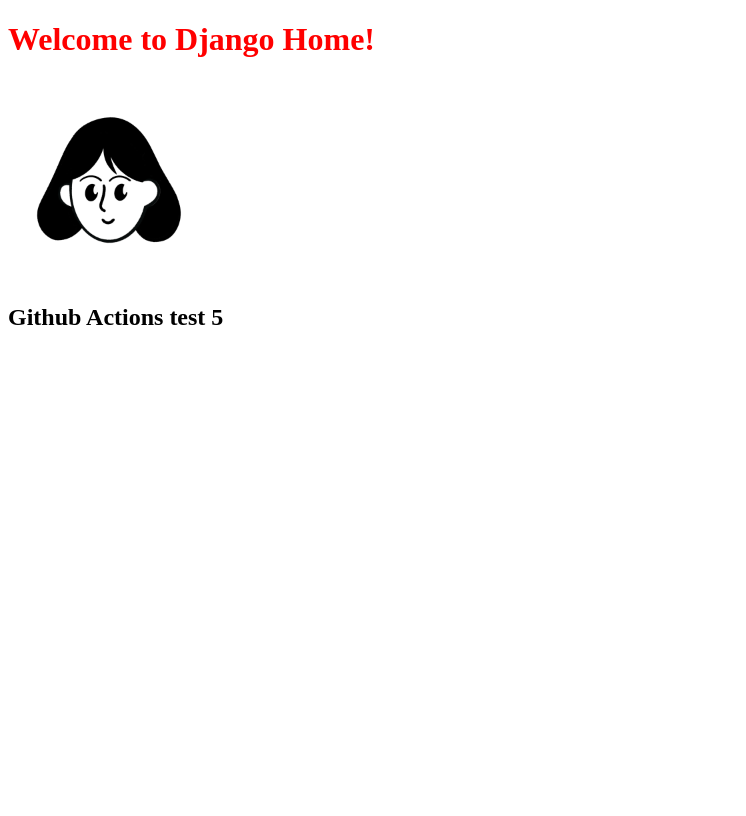
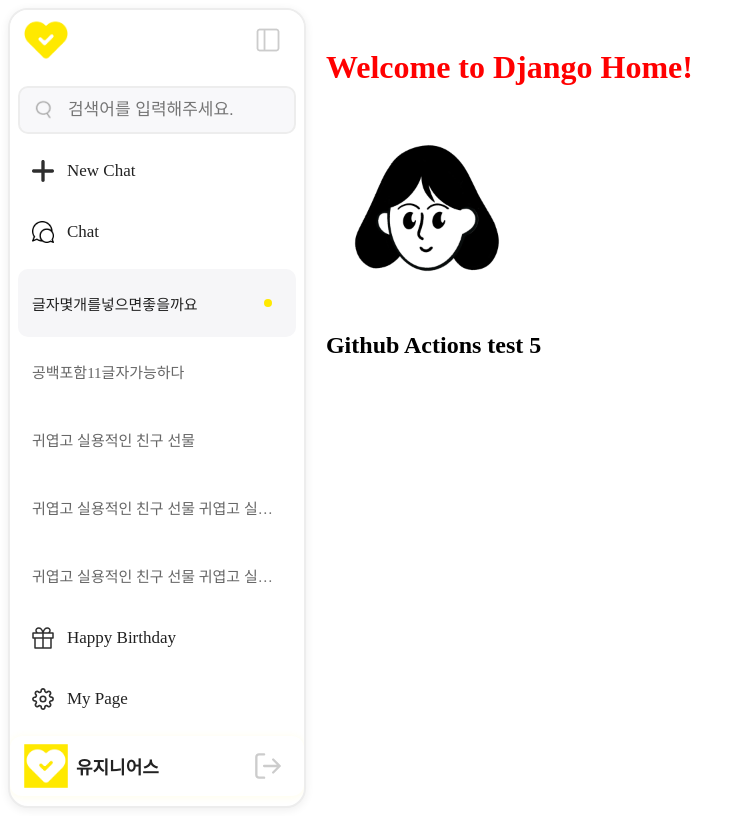
Before and after one commit to yujitaeng/SKN09-FINAL-2Team, a Django app: page / in a window 1280 px wide. Shown: the whole page, without its empty margins (0-746 px from the left). Before the commit the page ends 325 px from the top, so only its background shows below. Run offline with Django 5.2, Linux system fonts and the light colour scheme.

Commit message:
update sidebar

```diff
--- a/senpick/app/templates/index.html
+++ b/senpick/app/templates/index.html
@@ -4,11 +4,18 @@
 <html lang="en">
 <head>
     <link rel="stylesheet" type="text/css" href="{% static 'css/style.css' %}">
+    <link rel="stylesheet" href="{% static 'css/sidebar.css' %}">
 </head>
 <body>
-    <h1>Welcome to Django Home!</h1>
-    <img src="{% static 'images/test.png' %}" width="200">
-    <h2>Github Actions test 5</h2>
-    <script src="{% static 'js/script.js' %}"></script>
+    <div>
+        <div style="display:flex;">
+        {% include "sidebar.html" %}
+        <div class="main-content">
+            <h1>Welcome to Django Home!</h1>
+            <img src="{% static 'images/test.png' %}" width="200">
+            <h2>Github Actions test 5</h2>
+            <script src="{% static 'js/script.js' %}"></script>
+        </div>
+    </div>
 </body>
 </html>
--- a/senpick/app/templates/sidebar.html
+++ b/senpick/app/templates/sidebar.html
@@ -1,6 +1,5 @@
 {% load static %}
-<link rel="stylesheet" href="{% static 'css/sidebar.css' %}">
-<div class="sidebar mini" id="sidebar">
+<div class="sidebar" id="sidebar">
   <!-- 상단 헤더 (브랜드/토글) -->
   <div class="sidebar-header">
     <img src="{% static 'images/top_logo.png' %}" alt="Senpick Logo" class="logo-img">
@@ -10,40 +9,53 @@
   </div>
   <!-- 메인: 검색, New Chat, Chat, 채팅리스트 -->
   <div class="sidebar-main">
-    <div class="search-row" id="sidebar-search-row">
-      <img src="{% static 'images/search.png' %}" alt="검색">
-      <input type="text" placeholder="검색어를 입력해주세요.">
-    </div>
+    <label for="sidebarSearch">
+      <div class="search-row" id="sidebar-search-row">
+        <img src="{% static 'images/search.png' %}" alt="검색">
+        <input id="sidebarSearch" type="text" placeholder="검색어를 입력해주세요.">
+      </div>
+    </label>
     <div class="menu-btn-row" id="newchat-btn">
-      <img src="{% static 'images/plus.png' %}" alt="새 채팅">
+      <img src="{% static 'images/plus.svg' %}" alt="새 채팅">
       <span class="btn-label">New Chat</span>
     </div>
     <div class="menu-btn-row selected" id="chat-btn">
       <img src="{% static 'images/chat_logo.png' %}" alt="Chat">
       <span class="btn-label">Chat</span>
     </div>
-    <ul class="chat-list">
-
-    </ul>
+    <ul class="chat-list"></ul>
+    <div class="menu-btn-row" id="gift-btn">
+      <img src="{% static 'images/gift.svg' %}" alt="Gift">
+      <span class="btn-label">Happy Birthday</span>
+    </div>
   </div>
   <!-- 하단: 마이페이지/브랜드바 -->
   <div class="sidebar-bottom">
-    <div class="mypage-row">
+    <div class="menu-btn-row" id="my-btn">
+      <img src="{% static 'images/settings.svg' %}" alt="Settings">
+      <span class="btn-label">My Page</span>
+    </div>
+    {% comment %} <div class="mypage-row">
       <img src="{% static 'images/Settings.png' %}" alt="설정">
       <span>My Page</span>
-    </div>
+    </div> {% endcomment %}
     <div class="brand-bar">
       <img src="{% static 'images/bottom_logo.png' %}" alt="Brand" class="brand-logo">
       <span class="brand-label">유지니어스</span>
       <a href="#" class="brand-link">
-        <img src="{% static 'images/Log_out.png' %}" alt="로그아웃">
+        <img src="{% static 'images/logout.svg' %}" alt="로그아웃">
       </a>
     </div>
   </div>
 </div>
 <script>
-    const chatlist = ["글자몇개를넣으면좋을까요","공백포함11글자가능하다","귀엽고 실용적인 친구 선물"]
-
+    const chatlist = [
+      "글자몇개를넣으면좋을까요",
+      "공백포함11글자가능하다",
+      "귀엽고 실용적인 친구 선물",
+      "귀엽고 실용적인 친구 선물 귀엽고 실용적인 친구 선물",
+      "귀엽고 실용적인 친구 선물 귀엽고 실용적인 친구 선물 귀엽고 실용적인 친구 선물"
+    ]
 
   // 접힘/펼침 상태 관리
   const sidebar = document.getElementById('sidebar');
@@ -52,9 +64,19 @@
   const chathistory = document.querySelector('.chat-list');
   chathistory.append(...chatlist.map(chat => {
     const li = document.createElement('li');
-    li.textContent = chat;
+    const span = document.createElement('span');
+    span.className = 'chat-title';
+    span.textContent = chat;
+    li.appendChild(span);
+    li.addEventListener('click', () => {
+      document.querySelector('.chat-list li.selected')?.classList.remove('selected');
+      li.classList.add('selected');
+    });
     return li;
   }));
+
+  chathistory.firstElementChild?.classList.add('selected');
+
   function showToggleIfOpen() {
     if (sidebar.classList.contains('mini')) {
       toggleBtn.style.display = 'none';
@@ -72,6 +94,7 @@
   searchRow.addEventListener('click', function() {
     if (sidebar.classList.contains('mini')) {
       sidebar.classList.remove('mini');
+      sidebarSearch.focus();
       showToggleIfOpen();
     }
   });
--- a/senpick/static/css/sidebar.css
+++ b/senpick/static/css/sidebar.css
@@ -1,26 +1,28 @@
+/* === SIDEBAR 기본 구조 === */
 .sidebar {
   width: 310px;
   height: 100vh;
-  border-radius: 20px;
-  background: #ffffff;
-  border: 2px solid #ededed;
-  box-shadow: 0 2px 10px 0 rgba(0,0,0,0.07);
+  /* position: fixed; */
+  /* top: 0; */
+  /* left: 0; */
+  z-index: 100;
   display: flex;
   flex-direction: column;
-  position: fixed;
-  left: 0; top: 0;
-  z-index: 100;
   overflow: hidden;
   padding: 0;
   box-sizing: border-box;
-  transition: width 0.22s cubic-bezier(.38,1.16,.64,1);
+  background: #ffffff;
+  border: 2px solid #ededed;
+  border-radius: 20px;
+  box-shadow: 0 2px 10px rgba(0, 0, 0, 0.07);
+  transition: width 0.22s cubic-bezier(.38, 1.16, .64, 1);
 }
 
 .sidebar.mini {
   width: 76px !important;
 }
 
-/* --- 상단 브랜드+토글 --- */
+/* === 상단 HEADER === */
 .sidebar-header {
   display: flex;
   align-items: center;
@@ -28,30 +30,40 @@
   height: 60px;
   width: 100%;
   padding: 0 14px;
+  margin-bottom: 16px;
   box-sizing: border-box;
-  margin: 0 0 16px 0;
+  background: #ffffff;
   flex-shrink: 0;
-  background: #ffffff;
   transition: width 0.22s;
 }
+
 .sidebar.mini .sidebar-header {
-  width: 100% !important;
-  margin: 0 0 12px 0 !important;
+  margin-bottom: 12px !important;
   padding: 0 8px !important;
+  display: flex;
+  justify-content: center;;
 }
 
-.logo-img, .brand-logo {
+/* === 로고/버튼 === */
+.logo-img,
+.brand-logo,
+.menu-btn,
+.brand-link {
   width: 44px;
   height: 44px;
   display: flex;
   align-items: center;
   justify-content: center;
-  border-radius: 12px;
-  object-fit: contain;
   background: none;
-  padding:4px;
+  padding: 0;
+  border: none;
+  cursor: pointer;
 }
-.logo-img img, .brand-logo img {
+
+.logo-img img,
+.brand-logo img,
+.menu-btn img,
+.brand-link img {
   width: 28px;
   height: 28px;
   object-fit: contain;
@@ -59,68 +71,69 @@
   margin: 0 auto;
 }
 
-.menu-btn, .brand-link {
-  width: 44px;
-  height: 44px;
-  display: flex;
-  align-items: center;
-  justify-content: center;
-  border: none;
-  background: none;
-  cursor: pointer;
-  padding: 0;
-}
-.menu-btn img, .brand-link img {
-  width: 28px;
-  height: 28px;
-  display: block;
-  margin: 0 auto;
+.sidebar.mini .logo-img,
+.sidebar.mini .menu-btn,
+.sidebar.mini .brand-logo {
+  width: 44px !important;
+  height: 44px !important;
 }
 
-/* --- 메인 영역 --- */
+/* === 메인 컨테이너 === */
 .sidebar-main {
   flex: 1 1 auto;
-  min-height: 0;
   display: flex;
   flex-direction: column;
   align-items: center;
   justify-content: flex-start;
   width: 100%;
+  min-height: 0;
   overflow-y: auto;
-  scrollbar-width: none;          /* Firefox */
+  scrollbar-width: none;
   -ms-overflow-style: none;
 }
 .sidebar-main::-webkit-scrollbar {
-  display: none;                  /* Chrome, Safari, Opera */
+  display: none;
 }
-/* 검색창만 연한 회색, 나머지는 완전 흰색 */
+
+/* === 검색창 === */
 .search-row {
   width: 278px;
   height: 48px;
-  background: #f8f8fa;    /* 검색창만 회색 */
+  background: #f8f8fa;
   border: 2px solid #ededed;
   border-radius: 10px;
-  display: flex; align-items: center;
-  margin: 0 0 13px 0;
+  display: flex;
+  align-items: center;
   padding: 0 14px;
+  margin-bottom: 13px;
   box-sizing: border-box;
   font-size: 17px;
   font-weight: 500;
   color: #222;
-  gap: 13px;
   flex-shrink: 0;
-  transition: width 0.22s, height 0.22s, padding 0.22s, border-radius 0.22s;
+  transition: all 0.22s;
 }
+.search-row img {
+  width: 22px;
+  height: 22px;
+  flex-shrink: 0;
+}
+.search-row input {
+  border: none;
+  background: transparent;
+  outline: none;
+  font-size: 1em;
+  color: #333;
+  flex: 1;
+  margin-left: 10px;
+}
+
 .sidebar.mini .search-row {
   width: 44px !important;
   height: 44px !important;
-  min-width: 0 !important;
-  min-height: 0 !important;
-  margin: 0 auto 10px auto !important;
+  margin-bottom: 10px !important;
   padding: 0 !important;
   border-radius: 12px !important;
-  display: flex;
-  align-items: center;
   justify-content: center;
 }
 .sidebar.mini .search-row input {
@@ -130,46 +143,28 @@
   margin: 0 auto;
 }
 
-.search-row img {
-  width: 22px; height: 22px;
-  flex-shrink: 0;
-}
-.search-row input {
-  border: none; background: transparent; outline: none;
-  font-size: 1em; flex: 1; margin-left: 10px; color: #333;
-}
-.sidebar.mini .search-row input {
-  display: none !important;
-}
-.sidebar.mini .search-row img {
-  margin: 0 auto;
-}
-
-.sidebar.mini .mypage-row img {
-  width: 16px !important;
-  height: 16px !important;
-  margin: 0 auto;
-  display: flex;
-  align-items: center;
-  justify-content: center;
-}
-
-/* 메뉴버튼(NEW CHAT 등) - 평소엔 흰색, hover 때만 강조 */
+/* === 메뉴 버튼 === */
 .menu-btn-row {
+  cursor: pointer;
   width: 278px;
   height: 48px;
   background: #ffffff;
   border-radius: 10px;
-  display: flex; align-items: center;
-  margin: 0 0 13px 0;
+  display: flex;
+  align-items: center;
+  gap: 13px;
   padding: 0 14px;
+  margin-bottom: 13px;
   box-sizing: border-box;
   font-size: 17px;
   font-weight: 500;
   color: #222;
-  gap: 13px;
   flex-shrink: 0;
-  transition: background 0.18s, border-color 0.18s, width 0.22s, height 0.22s, padding 0.22s, border-radius 0.22s;
+  transition: all 0.22s;
+}
+.menu-btn-row img {
+  width: 22px;
+  height: 22px;
 }
 .menu-btn-row .btn-label {
   flex: 1;
@@ -182,10 +177,10 @@
   background: #f6f6f8;
   border-color: #ffffff;
 }
+
 .sidebar.mini .menu-btn-row {
   width: 60px !important;
-  min-width: 0 !important;
-  margin: 0 auto 10px auto !important;
+  margin-bottom: 10px !important;
   padding: 0 !important;
   border-radius: 12px !important;
 }
@@ -195,12 +190,8 @@
 .sidebar.mini .menu-btn-row img {
   margin: 0 auto;
 }
-.menu-btn-row img {
-  width: 22px; height: 22px;
-  flex-shrink: 0;
-}
 
-/* 채팅 리스트 */
+/* === 채팅 리스트 === */
 .chat-list {
   width: 278px;
   margin: 0;
@@ -209,156 +200,146 @@
   flex: 1 1 auto;
   min-height: 0;
   overflow-y: auto;
+  scrollbar-width: none;
+  -ms-overflow-style: none;
   transition: width 0.22s;
-  scrollbar-width: none;         /* Firefox */
-  -ms-overflow-style: none;      /* IE, Edge */
 }
 .chat-list::-webkit-scrollbar {
-  display: none;                 /* Chrome, Safari, Opera */
+  display: none;
 }
 .chat-list li {
+  /* width: 200px; */
+  height: 44px;
+  padding: 12px 14px;
+  font-size: 15px;
+  font-weight: 400;
+  color: #666666;
+  border-radius: 10px;
   display: flex;
   align-items: center;
-  width: 278px;       /* 추가! */
-  height: 44px;       /* 추가! */
-  padding: 0 14px;
-  padding: 12px 14px;
-  border-radius: 10px;
   cursor: pointer;
   transition: background 0.18s, color 0.18s;
+  position: relative;
 }
+
+.chat-list li.selected {
+  background: #f6f6f8;
+  color: hsl(0, 0%, 13%);
+}
+
+.chat-list li.selected::after {
+  content: "";
+  width: 8px;
+  height: 8px;
+  border-radius: 50%;
+  background: #FFE900; /* 노란색 */
+  position: absolute;
+  right: 24px;
+  top: 50%;
+  transform: translateY(-50%);
+}
+
 .chat-list li:hover {
   background: #f6f6f8;
-  color: #222;
 }
+
+.chat-list li .chat-title {
+  overflow: hidden;
+  white-space: nowrap;
+  text-overflow: ellipsis;
+}
+
 .sidebar.mini .chat-list {
   width: 60px !important;
-  min-width: 0 !important;
   display: none !important;
 }
-.chat-list li {
-  padding: 8px 0 0 6px;
-  font-size: 15px;
-  color: #222;
-  font-weight: 400;
+
+/* === 하단 마이페이지/로그아웃 === */
+
+/* .sidebar-main {
+  flex: 1 1 auto;
+  display: flex;
+  flex-direction: column;
+  align-items: center;
+  justify-content: flex-start;
+  width: 100%;
+  min-height: 0;
+  overflow-y: auto;
+  scrollbar-width: none;
+  -ms-overflow-style: none;
+} */
+.sidebar-bottom {
+  /* flex: 1 1 auto; */
+  display: flex;
+  flex-direction: column;
+  align-items: center;
+  justify-content: flex-start;
+  width: 100%;
+  min-height: 0;
+  overflow-y: auto;
+  scrollbar-width: none;
+  -ms-overflow-style: none;
 }
 
-/* --- 하단 브랜드/로그아웃 --- */
-.sidebar-bottom {
-  flex-shrink: 0;
-  margin-top: auto;
-  padding: 0 0 12px 0;
-  width: 100%;
-  background: none;
+.mypage-row {
   display: flex;
-  flex-direction: column;
-  align-items: stretch;
+  align-items: center;
+  gap: 7px;
+  font-size: 1em;
+  color: #757575;
+  margin-bottom: 12px;
+  padding: 0 14px;
+  cursor: pointer;
+  font-weight: 500;
 }
-.sidebar:not(.mini) .mypage-row {
-  margin-left: 7px;
-  padding-left: 14px;
-  padding-right: 14px;
+.mypage-row img {
+  width: 22px;
+  height: 22px;
 }
-.mypage-row {
-  display: flex; align-items: center; gap: 7px; font-size: 1em; color: #757575;
-  margin-bottom: 12px; cursor: pointer; font-weight: 500;
-  padding-left: 14px;
-  padding-right: 14px;
-}
-.mypage-row img { width: 22px; height: 22px; }
 
-/* mini 모드일 때 마이페이지(톱니바퀴)만 44x44 */
 .sidebar.mini .mypage-row img {
   width: 24px !important;
   height: 24px !important;
   margin: 0 auto;
-  display: flex;
-  align-items: center;
-  justify-content: center;
 }
 .sidebar.mini .mypage-row span {
   display: none !important;
 }
 
-/* --- 브랜드 바 --- */
+/* === 브랜드 바 === */
 .brand-bar {
   display: flex;
   align-items: center;
   justify-content: space-between;
   height: 60px;
   width: 100%;
-  background: #ffffff;
-  border-radius: 12px;
-  box-shadow: 0 1px 8px 0 rgba(255,230,0,0.09);
   padding: 0 14px;
   margin-bottom: 10px;
-  min-height: 60px;
+  border-radius: 12px;
+  background: #ffffff;
+  box-shadow: 0 1px 8px rgba(255, 230, 0, 0.09);
   box-sizing: border-box;
 }
-.brand-logo {
-  width: 44px;
-  height: 44px;
-  display: flex;
-  align-items: center;
-  justify-content: center;
-  border-radius: 12px;
-  object-fit: contain;
-  background: none;
-  padding: 1px;
-}
-.brand-logo img {
-  width: 28px;
-  height: 28px;
-  object-fit: contain;
-  display: block;
-  margin: 0 auto;
-}
+
 .brand-label {
   font-size: 18px;
   font-weight: 700;
+  color: #222;
   margin-left: 8px;
   margin-right: auto;
-  color: #222;
   display: flex;
   align-items: center;
-}
-.brand-link {
-  width: 44px;
-  height: 44px;
-  margin-left: 0;
-  display: flex;
-  align-items: center;
-  justify-content: center;
-}
-.brand-link img {
-  width: 28px;
-  height: 28px;
-  display: block;
-  margin: 0 auto;
+  cursor: default;
+  -webkit-user-select: none;
+  -moz-user-select: none;
+  -ms-user-select: none;
+  user-select: none;
+
+  -webkit-user-drag: none;
+  /* user-drag: none; */
 }
 
-/* mini 모드: 브랜드명, 로그아웃 안보이게 */
-.sidebar.mini .brand-label {
-  display: none !important;
-}
+.sidebar.mini .brand-label,
 .sidebar.mini .brand-link {
   display: none !important;
 }
-.sidebar.mini .brand-logo {
-  width: 44px !important;
-  height: 44px !important;
-  margin: 0 auto;
-  display: flex;
-  align-items: center;
-  justify-content: center;
-}
-
-/* mini 모드: 상단/하단 공통으로 네모 44x44 버튼 크기 유지 */
-.sidebar.mini .logo-img,
-.sidebar.mini .menu-btn {
-  width: 44px !important;
-  height: 44px !important;
-  display: flex;
-  align-items: center;
-  justify-content: center;
-}
--- a/senpick/static/css/style.css
+++ b/senpick/static/css/style.css
@@ -1,3 +1,8 @@
 h1 {
     color:red;
 }
+
+.main-content {
+    padding: 20px;
+    width: calc(100% - 300px);
+}
```
Also changed, not shown: senpick/static/images/gift.svg (added), senpick/static/images/logout.svg (added), senpick/static/images/plus.svg (added), senpick/static/images/settings.svg (added).
